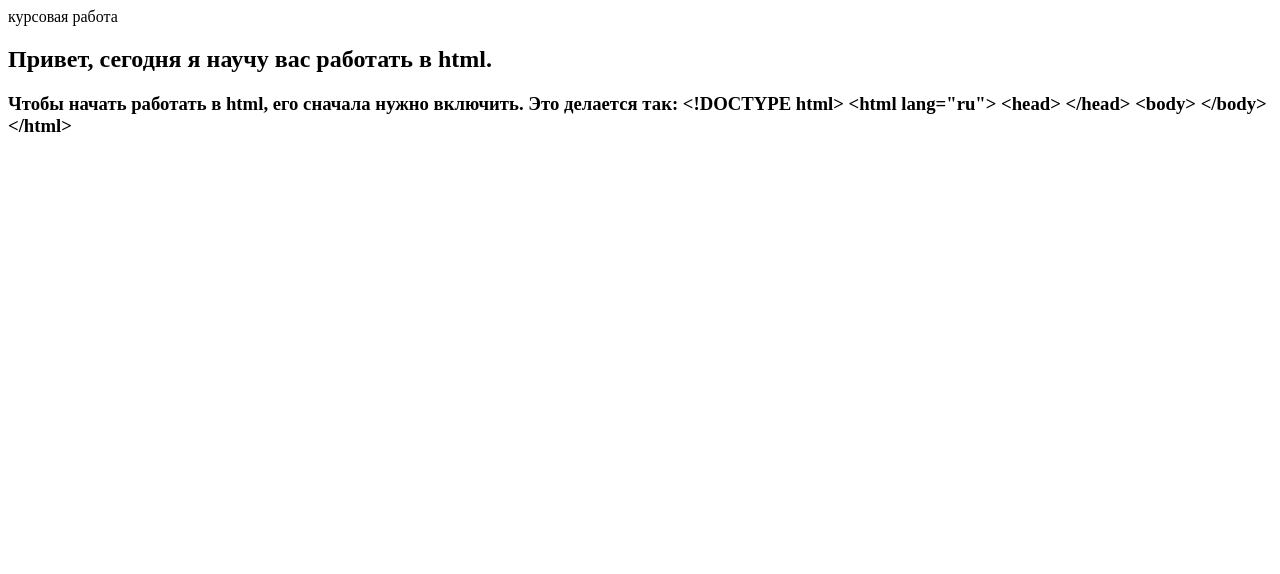
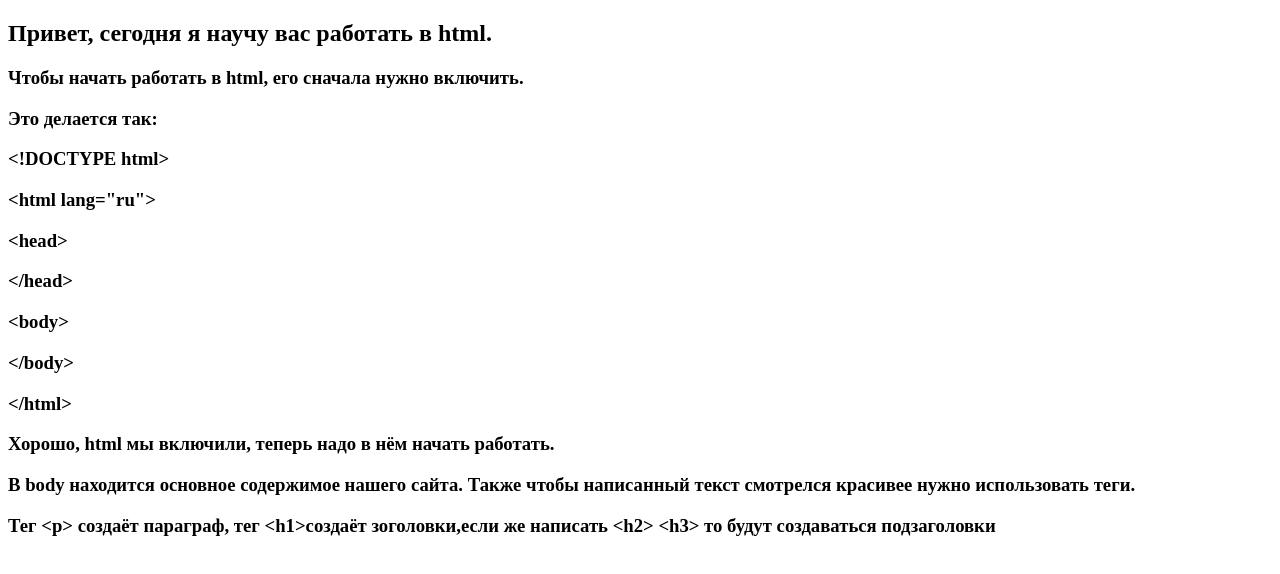
Before and after one commit to Ivan3514/course, a plain HTML site: page index.html in a window 1280 px wide. Drawn offline with Linux system fonts and the light colour scheme.

Commit message:
Update index.html

```diff
--- a/index.html
+++ b/index.html
@@ -1,17 +1,20 @@
 <!DOCTYPE html>
     <html lang="ru">
     <head>
-     <tittle>курсовая работа</tittle>
+     <title>курсовая работа</title>
     </head>
     <body>
        <h2>Привет, сегодня я научу вас работать в html.</h2>
-      <h3>Чтобы начать работать в html, его сначала нужно включить.
-      Это делается так:
-      &lt!DOCTYPE html>
-      &lthtml lang="ru">
-      &lthead>
-      &lt/head>
-      &ltbody>
-      &lt/body>
-      &lt/html></h3>
+      <h3><p>Чтобы начать работать в html, его сначала нужно включить.</p>
+      <p>Это делается так:</p>
+      <p>&lt!DOCTYPE html></p>
+      <p>&lthtml lang="ru"></p>
+      <p>&lthead></p>
+      <p>&lt/head></p>
+      <p>&ltbody></p>
+      <p>&lt/body></p>
+      <p>&lt/html></p></h3>
+        <h3><p>Хорошо, html мы включили, теперь надо в нём начать работать.</p>
+        <p>В body находится основное содержимое нашего сайта. Также чтобы написанный текст смотрелся красивее нужно использовать теги.</p>
+        <p>Тег &ltp> создаёт параграф, тег &lth1>создаёт зоголовки,если же написать &lth2> &lth3> то будут создаваться подзаголовки</p></h3>
     </html>
```
